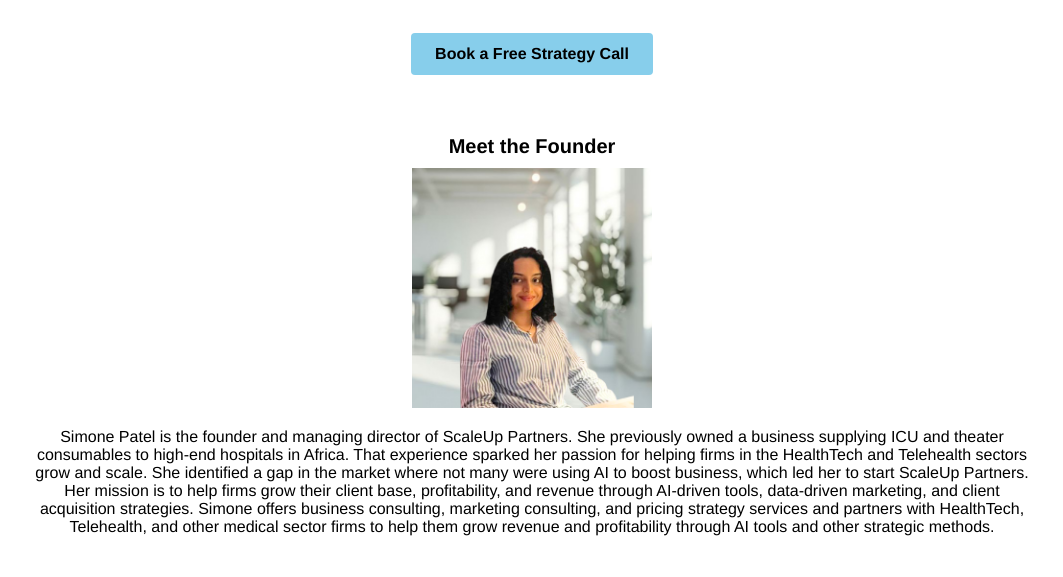
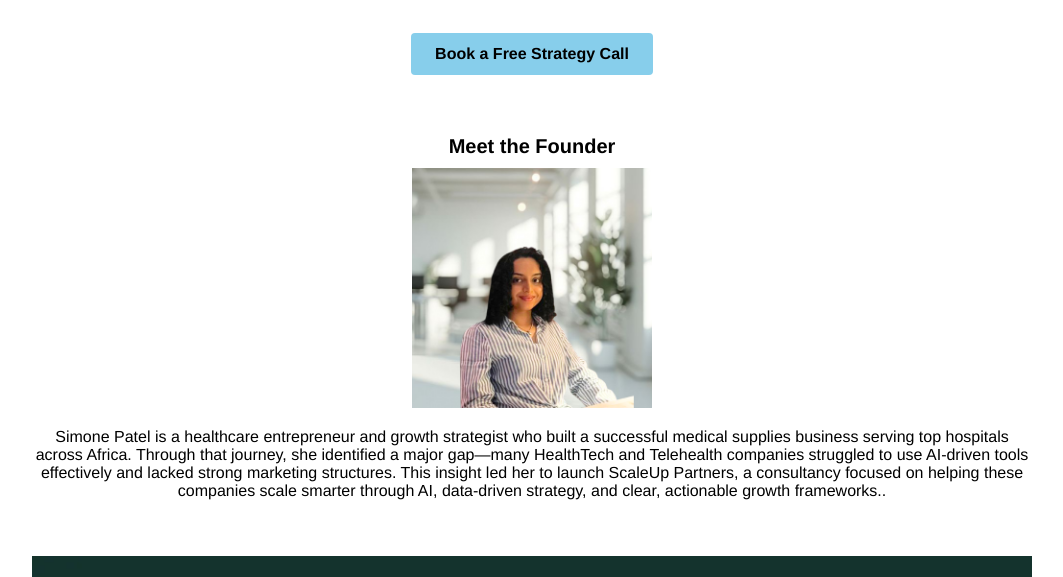
Before and after one commit to simonescaleup/scaleup-landing-page, a plain HTML site: page index.html.html in a window 1280 px wide. Shown: the part 223-800 px from the top of the page, without its empty margins (108-1171 px from the left). Drawn offline with Linux system fonts and the light colour scheme.

Commit message:
Update index.html.html

```diff
--- a/index.html.html
+++ b/index.html.html
@@ -77,7 +77,7 @@
   <div class="container">
     <div class="subtitle">Meet the Founder</div>
     <img src="simone-patel.png" class="responsive" style="width: 240px;" alt="Simone Patel" />
-    <p>Simone Patel is the founder and managing director of ScaleUp Partners. She previously owned a business supplying ICU and theater consumables to high-end hospitals in Africa. That experience sparked her passion for helping firms in the HealthTech and Telehealth sectors grow and scale. She identified a gap in the market where not many were using AI to boost business, which led her to start ScaleUp Partners. Her mission is to help firms grow their client base, profitability, and revenue through AI-driven tools, data-driven marketing, and client acquisition strategies. Simone offers business consulting, marketing consulting, and pricing strategy services and partners with HealthTech, Telehealth, and other medical sector firms to help them grow revenue and profitability through AI tools and other strategic methods.</p>
+    <p>Simone Patel is a healthcare entrepreneur and growth strategist who built a successful medical supplies business serving top hospitals across Africa. Through that journey, she identified a major gap—many HealthTech and Telehealth companies struggled to use AI-driven tools effectively and lacked strong marketing structures. This insight led her to launch ScaleUp Partners, a consultancy focused on helping these companies scale smarter through AI, data-driven strategy, and clear, actionable growth frameworks..</p>
   </div>
 
   <div class="container">
```
